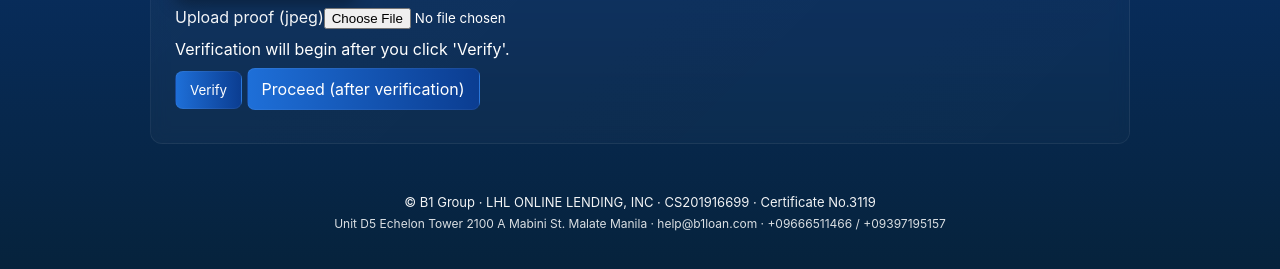
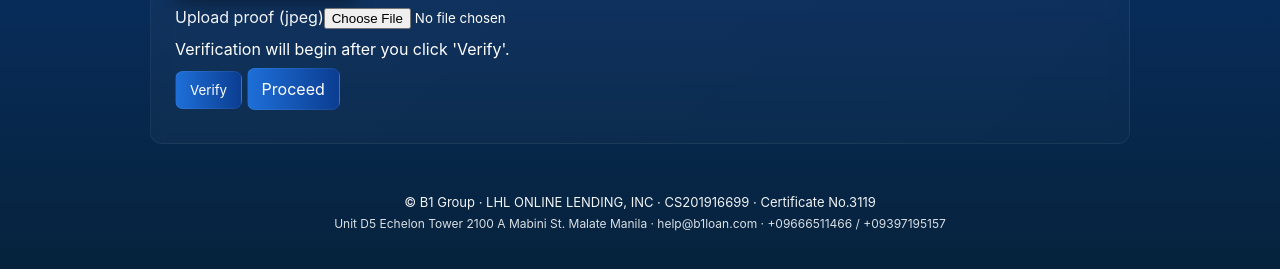
Before and after one commit to b1loan/B1-Russia, a plain HTML site: page membership.html in a window 1280 px wide. Shown: the part 511-780 px from the top of the page. Drawn offline with Linux system fonts and the light colour scheme.

Commit message:
Update membership.html

```diff
--- a/membership.html
+++ b/membership.html
@@ -31,7 +31,7 @@
     <div class="hint">Verification will begin after you click 'Verify'.</div>
     <div class="actions">
       <button id="verifyBtn" class="btn">Verify </button>
-      <a class="btn" id="proceedCalc" href="calc.html">Proceed (after verification)</a>
+      <a class="btn" id="proceedCalc" href="calc.html">Proceed </a>
     </div>
     <div id="timers" style="margin-top:10px;"></div>
   </form>
```
